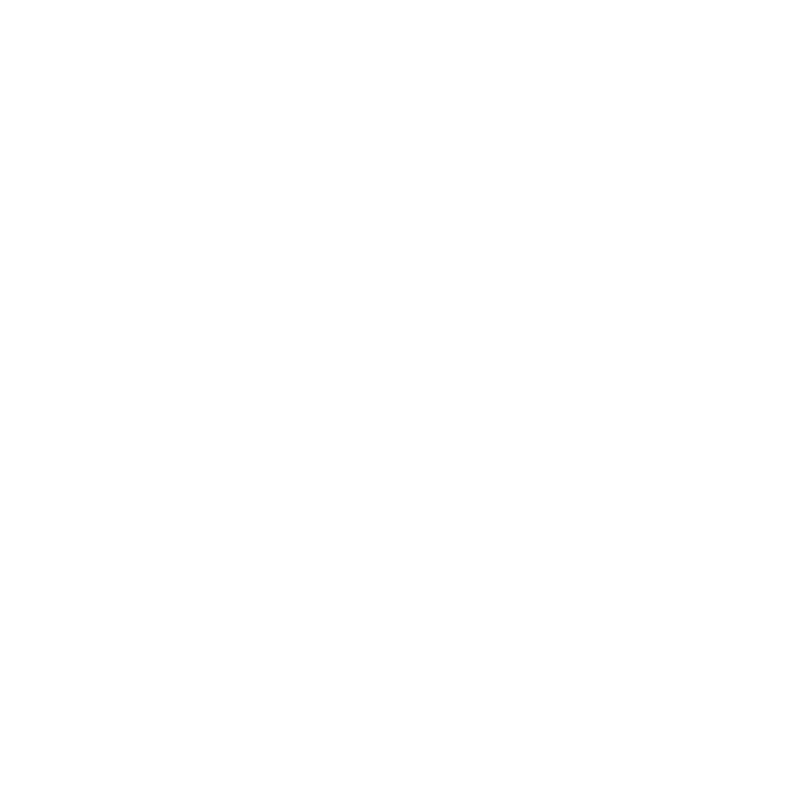
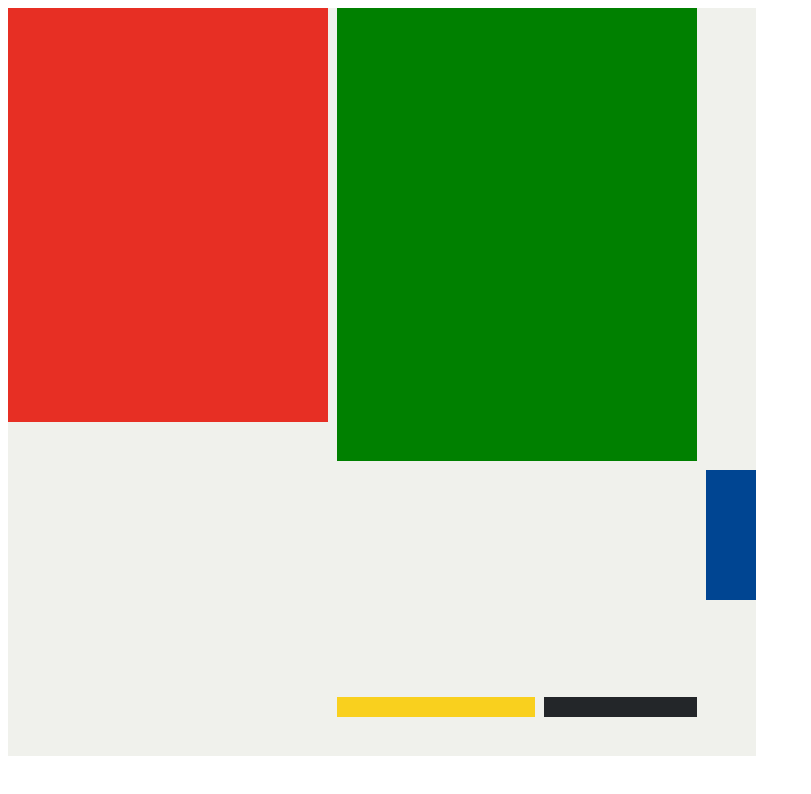
Before and after one commit to mazi-samuel/web_development_projects, a plain HTML site: page 10.3 Mondrian Project/index.html in a window 1280 px wide. Shown: the whole page, without its empty margins (0-811 px from the left). Drawn offline with Linux system fonts and the light colour scheme.

Commit message:
still forging ahead

```diff
--- a/10.3 Mondrian Project/index.html
+++ b/10.3 Mondrian Project/index.html
@@ -19,11 +19,62 @@
     HINT: Remember you can't change the properties of grid lines.
     But grid lines are transparent!
     */
+    .container {
+      height: 748px;
+      width: 748px;
+      display: grid;
+      background-color: #F0F1EC;
+      grid-template-columns: repeat(4, 1fr);
+      grid-template-rows: repeat(4 1fr);
+      gap: 9px;
+
+
+    }
+    .red {
+      background-color: #E72F24;
+      height: 414px;
+      width: 320px
+    }
+    .white1 {
+      background-color: green;
+      grid-column: span 2;
+    }
+    .blue {
+      background-color: #004592;
+      height: 130px;
+      width: 50px;
+      border: 10px;
+      grid-area: 2 / 4 / 3 / 5;
+
+    }
+    .yellow {
+      background-color: #F9D01E;
+      width: 198px;
+      height: 20px;
+      grid-area: 4 / 2 / 5 / 3;
+    }
+    .black {
+      background-color: #232629;
+      width: 153px;
+      height: 20px;
+      grid-area: 4 / 3 / 5 / 4;
+    }
   </style>
 </head>
 
 <body>
   <!-- Write your HTML here -->
+   <div class="container">
+    <div class="red"></div>
+    <div class="white1"></div>
+    <div class="white2"></div>
+    <div class="white3"></div>
+    <div class="blue"></div>
+    <div class="white4"></div>
+    <div class="white5"></div>
+    <div class="yellow"></div>
+    <div class="black"></div>
+   </div>
 </body>
 
 </html>
```
